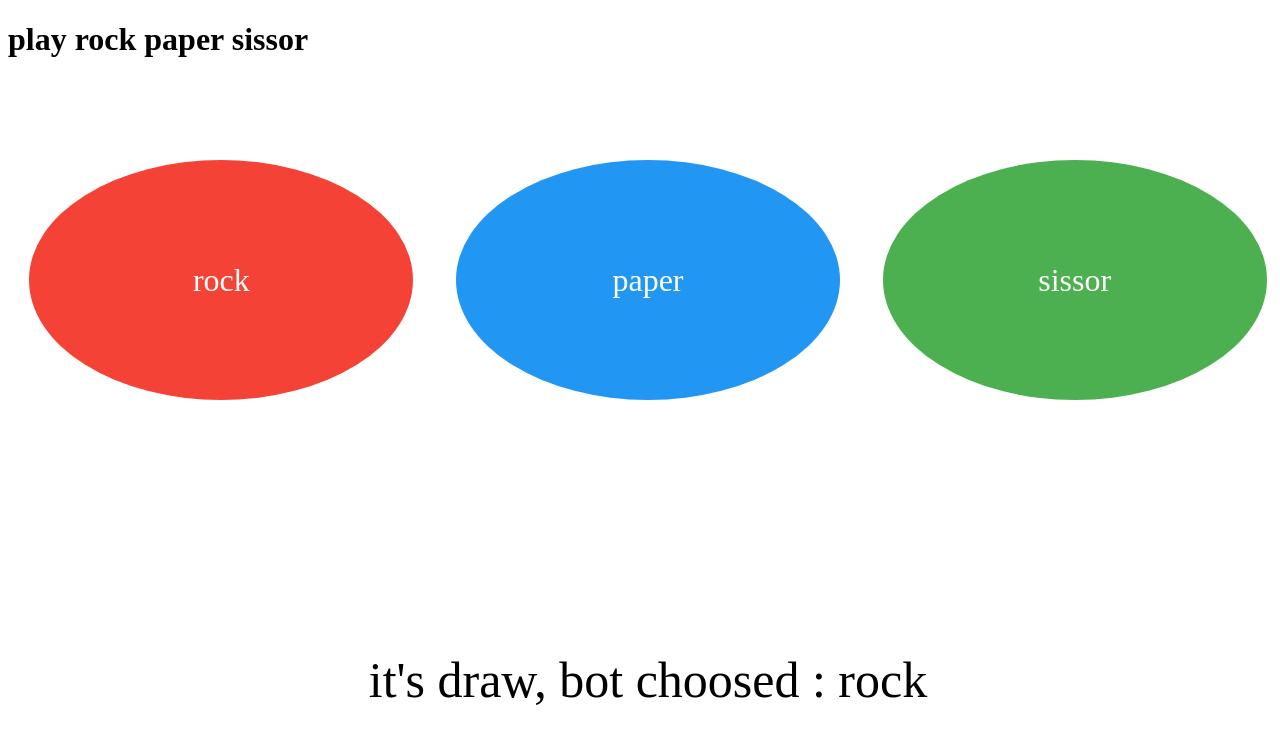
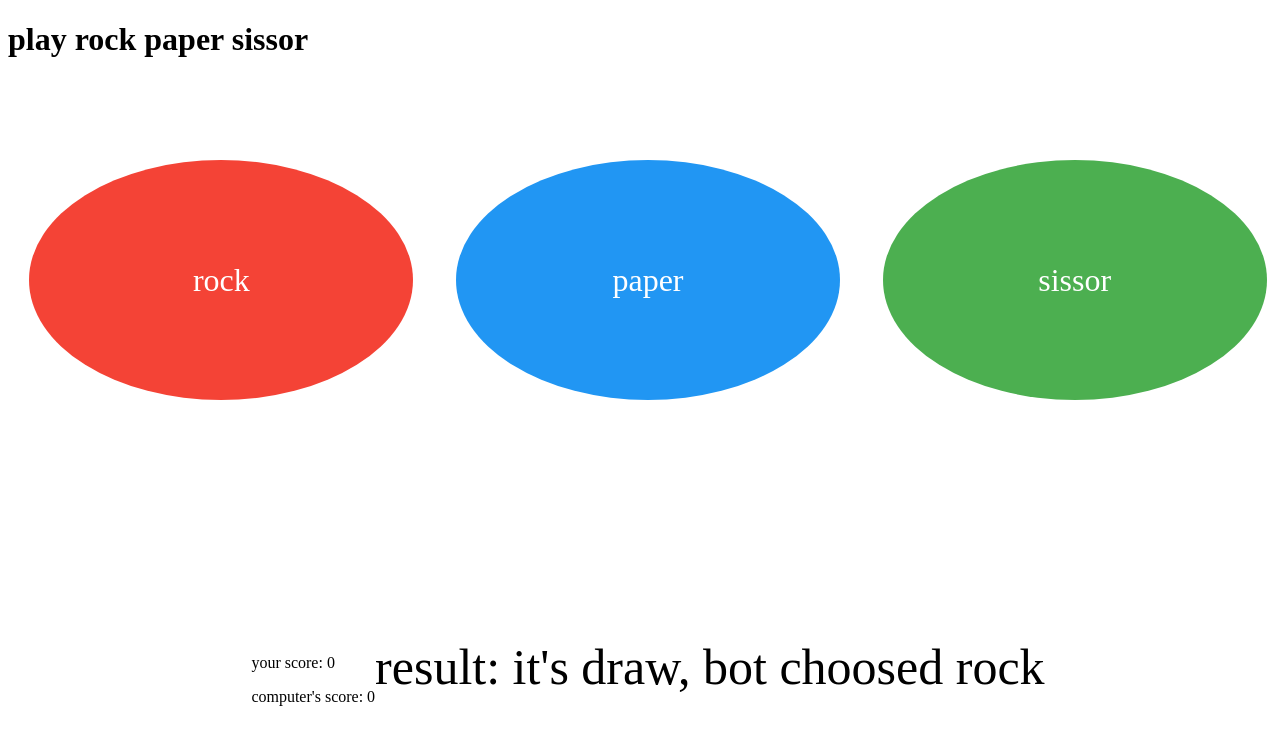
Before and after one commit to Miracle2135L/rockpapersissor, a plain HTML site: page index.html in a window 1280 px wide. Both pictures are taken after a click on the element "rock". Drawn offline with Linux system fonts and the light colour scheme.

Commit message:
added score system

```diff
--- a/index.html
+++ b/index.html
@@ -16,7 +16,11 @@
             <div id="paper" class="paper">paper</div>
             <div id="sissor" class="sissor">sissor</div>
         </div>
-        <div id="result" class="result"></div>
+        <div class="score" id="score">
+            <p class="pscore" id="pscore">your score:0</p>
+            <p class="bscore" id="bscore">computer's score:0</p>
+        </div>
+        <div id="result" class="result">result:</div>
     </div>
     <script src="script.js"></script>
 </body>
--- a/script.js
+++ b/script.js
@@ -2,6 +2,8 @@ let rock = document.getElementById("rock");
 let paper = document.getElementById("paper");
 let sissor = document.getElementById("sissor");
 let showResult = document.getElementById("result");
+let pScore = document.getElementById("pscore");
+let bScore = document.getElementById("bscore");
 
 let choices = ["rock","paper","sissor"];
 let result;
@@ -9,21 +11,30 @@ let result;
 let userChoice;
 let botChoice;
 
+let botScore = 0;
+let playerScore = 0;
+
 let choose = (e) => {
     botChoice = choices[Math.floor(Math.random() * 3)];
     userChoice = e.target.id;
     if (userChoice == "rock" && botChoice == "paper") {
         result = "you lose";
+        botScore++;
     } else if (userChoice == "paper" && botChoice == "sissor"){
         result = "you lose";
+        botScore++;
     } else if (userChoice == "sissor" && botChoice == "rock"){
         result = "you lose";
+        botScore++;
     } else if (userChoice == botChoice) {
         result = "it's draw";
     }else{
         result = "you won";
+        playerScore++;
     }
-    showResult.innerText = result + ", bot choosed : " + botChoice;
+    showResult.innerText = "result: " + result + ", bot choosed " + botChoice;
+    pScore.innerText = "your score: " + playerScore;
+    bScore.innerText = "computer's score: " + botScore;
 }
 
 rock.onclick = choose;
```
